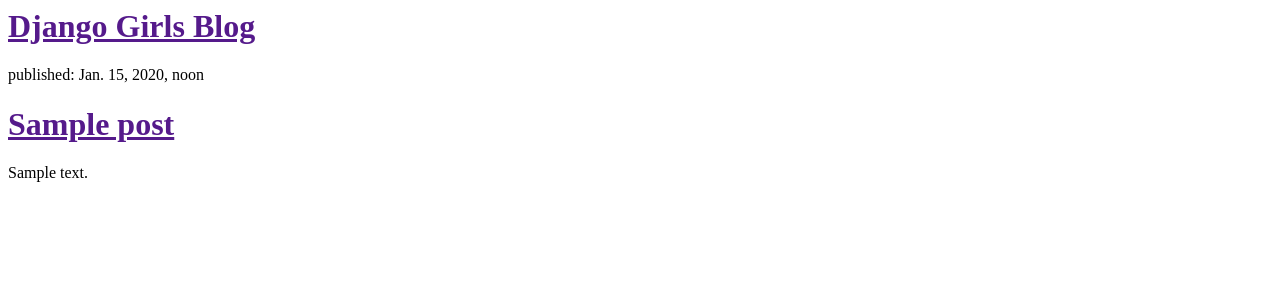
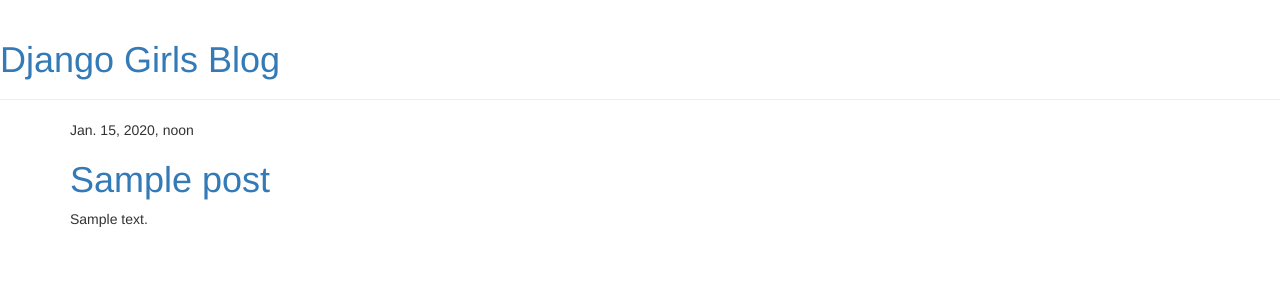
Before and after one commit to AnnaZar/my-first-blog, a Django app: template blog/templates/blog/post_list.html in a window 1280 px wide. Shown: the top 300 px of the page. Run offline with Django 3.2, Linux system fonts and the light colour scheme; the template is opened without the code that fills it: values that come from a table or form of the project are taken from there, others are empty; tables that the repository leaves empty hold one stand-in row (values such as "Sample post"); some libraries are stand-ins or nearby versions.

Commit message:
Added view and template for detailed blog post as well as CSS for the site.

```diff
--- /dev/null
+++ b/blog/templates/blog/base.html
@@ -0,0 +1,24 @@
+{% load staticfiles %}
+
+<html>
+    <head>
+        <title>Django Girls blog</title>
+        <link rel="stylesheet" href="//maxcdn.bootstrapcdn.com/bootstrap/3.2.0/css/bootstrap.min.css">
+        <link rel="stylesheet" href="//maxcdn.bootstrapcdn.com/bootstrap/3.2.0/css/bootstrap-theme.min.css">
+        <link href="http://fonts.googleapis.com/css?family=Lobster&subset=latin,latin-ext" rel="stylesheet" type="text/css">
+        <link rel="stylesheet" href="{% static 'css/blog.css' %}">
+    </head>
+    <body>
+        <div class="page-header">
+            <h1><a href="/">Django Girls Blog</a></h1>
+        </div>
+        <div class="content container">
+            <div class="row">
+                <div class="col-md-8">
+                {% block content %}
+                {% endblock %}
+                </div>
+            </div>
+        </div>
+    </body>
+</html>
--- a/blog/templates/blog/post_list.html
+++ b/blog/templates/blog/post_list.html
@@ -1,16 +1,13 @@
-<html>
-    <head>
-        <title>Django Girls blog</title>
-    </head>
-    <body>
-        <div>
-            <h1><a href="">Django Girls Blog</a></h1>
+{% extends 'blog/base.html' %}
+
+{% block content %}
+    {% for post in posts %}
+        <div class="post">
+            <div class="date">
+                {{ post.published_date }}
+            </div>
+            <h1><a href="{% url 'post_detail' pk=post.pk %}">{{ post.title }}</a></h1>
+            <p>{{ post.text|linebreaks }}</p>
         </div>
-        {% for post in posts %}
-            <div>
-                <p>published: {{ post.published_date }}</p>
-                <h1><a href="">{{ post.title }}</a></h1>
-                <p>{{ post.text|linebreaks }}</p>
-            </div>
-        {% endfor %}
-</html>
+    {% endfor %}
+{% endblock %}
--- a/blog/urls.py
+++ b/blog/urls.py
@@ -1,6 +1,7 @@
-from django.conf.urls import url
+from django.conf.urls import include, url
 from . import views
 
 urlpatterns = [
     url(r'^$', views.post_list, name='post_list'),
+    url(r'^post/(?P<pk>\d+)/$', views.post_detail, name='post_detail'),
 ]
--- a/blog/views.py
+++ b/blog/views.py
@@ -1,7 +1,12 @@
 from django.shortcuts import render
 from django.utils import timezone
 from .models import Post
+from django.shortcuts import render, get_object_or_404
 
 def post_list(request):
     posts = Post.objects.filter(published_date__lte=timezone.now()).order_by('published_date')
     return render(request, 'blog/post_list.html', {'posts': posts})
+
+def post_detail(request, pk):
+    post = get_object_or_404(Post, pk=pk)
+    return render(request, 'blog/post_detail.html', {'post': post})
--- a/mysite/settings.py
+++ b/mysite/settings.py
@@ -102,3 +102,5 @@ USE_TZ = True
 
 STATIC_URL = '/static/'
 STATIC_ROOT = os.path.join(BASE_DIR, 'static')
+
+print(STATIC_ROOT)
--- a/mysite/urls.py
+++ b/mysite/urls.py
@@ -1,7 +1,9 @@
 from django.conf.urls import include, url
 from django.contrib import admin
+from django.conf.urls.static import static
+from django.conf import settings
 
 urlpatterns = [
     url(r'^admin/', admin.site.urls),
     url(r'', include('blog.urls')),
-]
+]  + static(settings.STATIC_URL, document_root=settings.STATIC_ROOT)
```
Also changed, not shown: blog/templates/blog/post_detail.html (added, +13 -0 lines), 1 other file.
